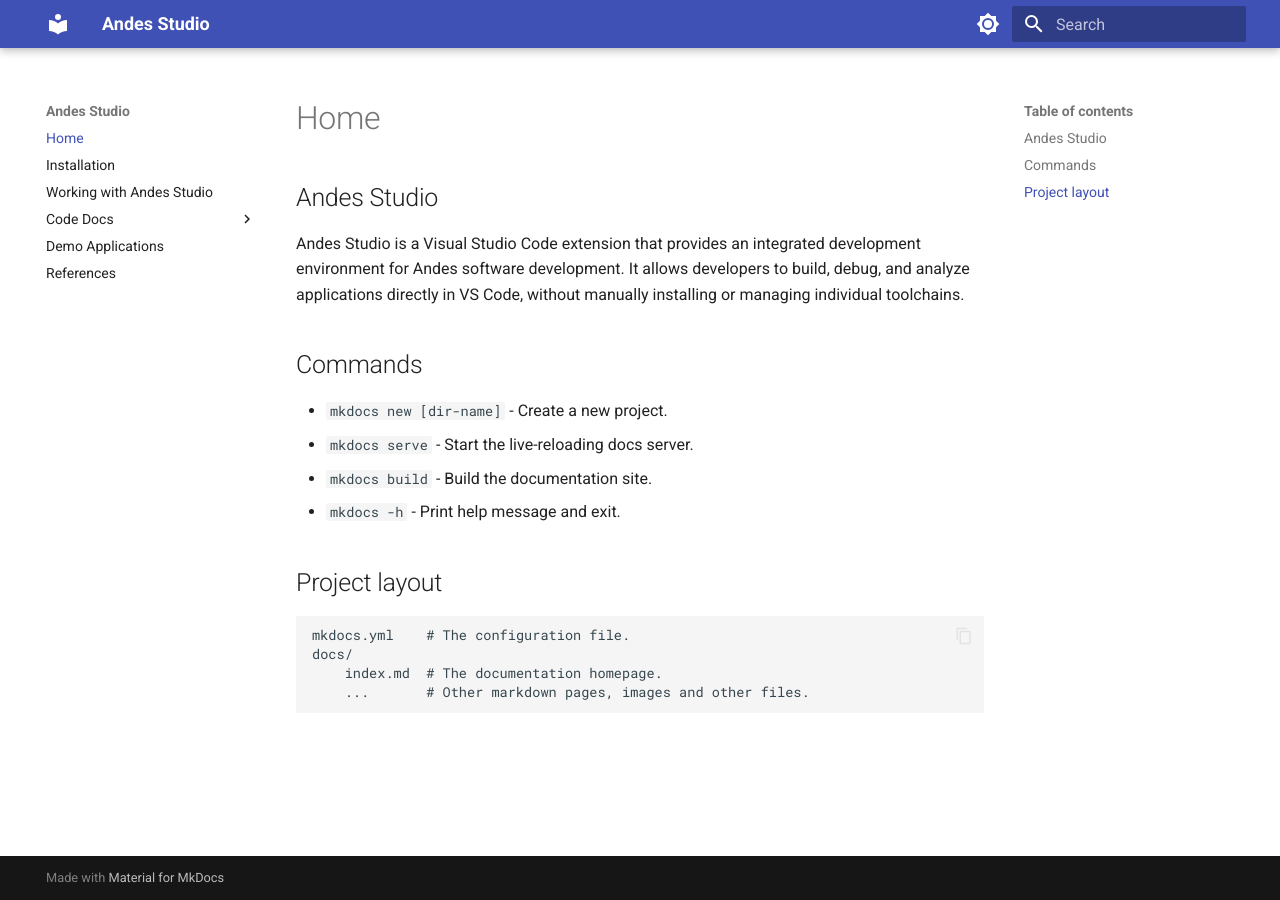
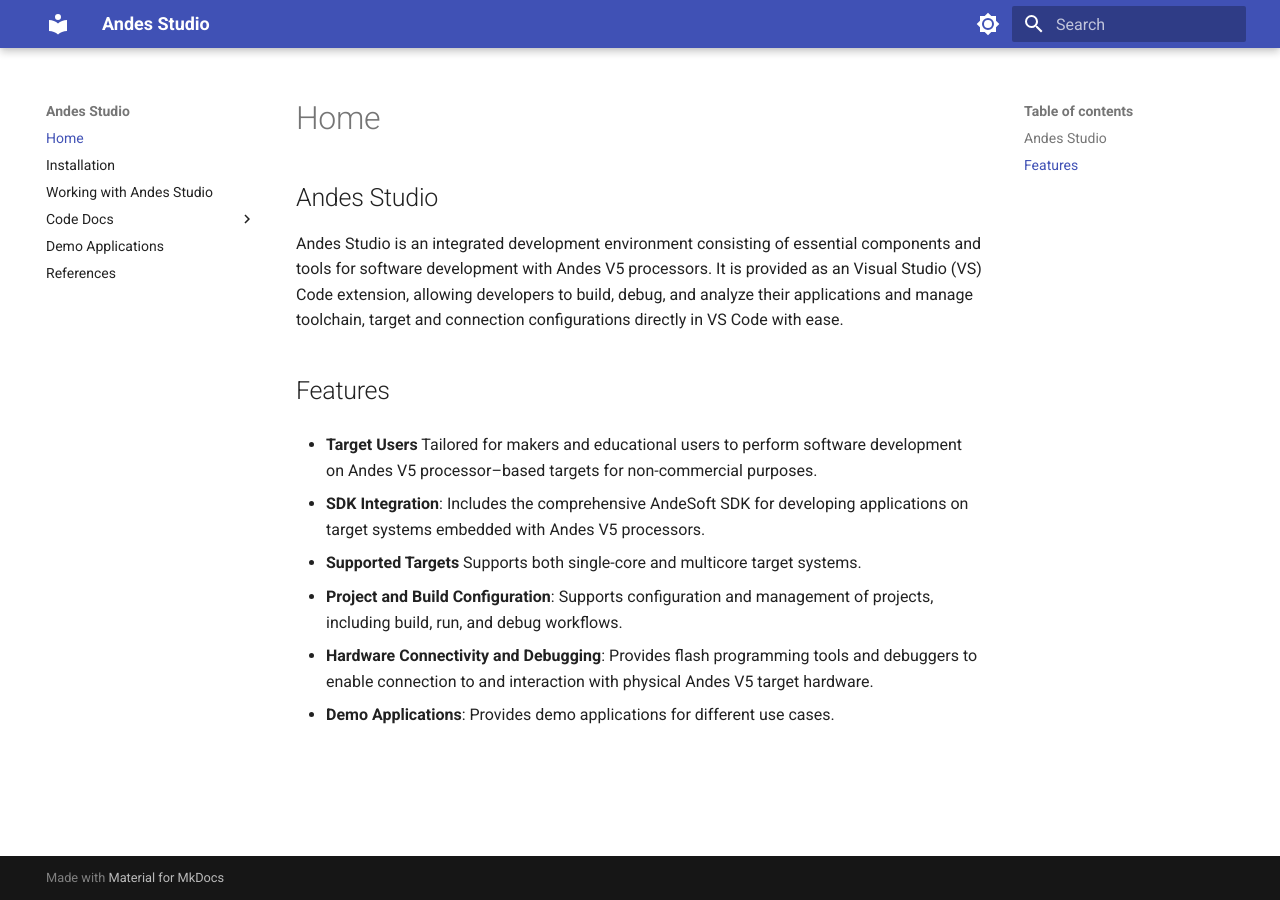
Before and after one commit to obscuredarling/qwpo4578, an MkDocs documentation site: the page built from docs/index.md, in a window 1280 px wide. Built offline with MkDocs 1.6.1 and Material for MkDocs 9.7.7, drawn with Linux system fonts in a browser that asks for light colours.

```diff
--- a/docs/index.md
+++ b/docs/index.md
@@ -1,16 +1,21 @@
 ## Andes Studio
-Andes Studio is a Visual Studio Code extension that provides an integrated development environment for Andes software development. It allows developers to build, debug, and analyze applications directly in VS Code, without manually installing or managing individual toolchains.
+Andes Studio is an integrated development environment consisting of essential components and tools for software development with Andes V5 processors. It is provided as an Visual Studio (VS) Code extension, allowing developers to build, debug, and analyze their applications and manage toolchain, target and connection configurations directly in VS Code with ease.
 
-## Commands
+## Features
+- **Target Users**
+  Tailored for makers and educational users to perform software development on Andes V5 processor–based targets for non-commercial purposes.
 
-* `mkdocs new [dir-name]` - Create a new project.
-* `mkdocs serve` - Start the live-reloading docs server.
-* `mkdocs build` - Build the documentation site.
-* `mkdocs -h` - Print help message and exit.
+- **SDK Integration**:
+  Includes the comprehensive AndeSoft SDK for developing applications on target systems embedded with Andes V5 processors.
 
-## Project layout
+- **Supported Targets**
+  Supports both single-core and multicore target systems.
 
-    mkdocs.yml    # The configuration file.
-    docs/
-        index.md  # The documentation homepage.
-        ...       # Other markdown pages, images and other files.
+- **Project and Build Configuration**:
+  Supports configuration and management of projects, including build, run, and debug workflows.
+
+- **Hardware Connectivity and Debugging**:
+    Provides flash programming tools and debuggers to enable connection to and interaction with physical Andes V5 target hardware.
+
+- **Demo Applications**:
+    Provides demo applications for different use cases.
--- a/mkdocs.yml
+++ b/mkdocs.yml
@@ -1,5 +1,5 @@
 site_name: Andes Studio
-site_url: https://obscuredarling.github.io//qwpo4578/
+site_url: https://obscuredarling.github.io/qwpo4578/
 
 theme:
   name: material
@@ -37,9 +37,12 @@
       anchor_linenums: true
       line_spans: __span
       pygments_lang_class: true
+  - admonition
+  - pymdownx.details
   - pymdownx.inlinehilite
   - pymdownx.snippets
   - pymdownx.superfences
+
 
 nav:
     - Home: index.md
```
Also changed, not shown: docs/Installation.md (+27 -4 lines), docs/images/Andes_Studio_Settings.png (added), docs/images/Andes_Studio_icon.png (added), docs/images/Andes_Studio_install.png (added), docs/images/extension.png (added), docs/images/setting_wheel.png (added).
